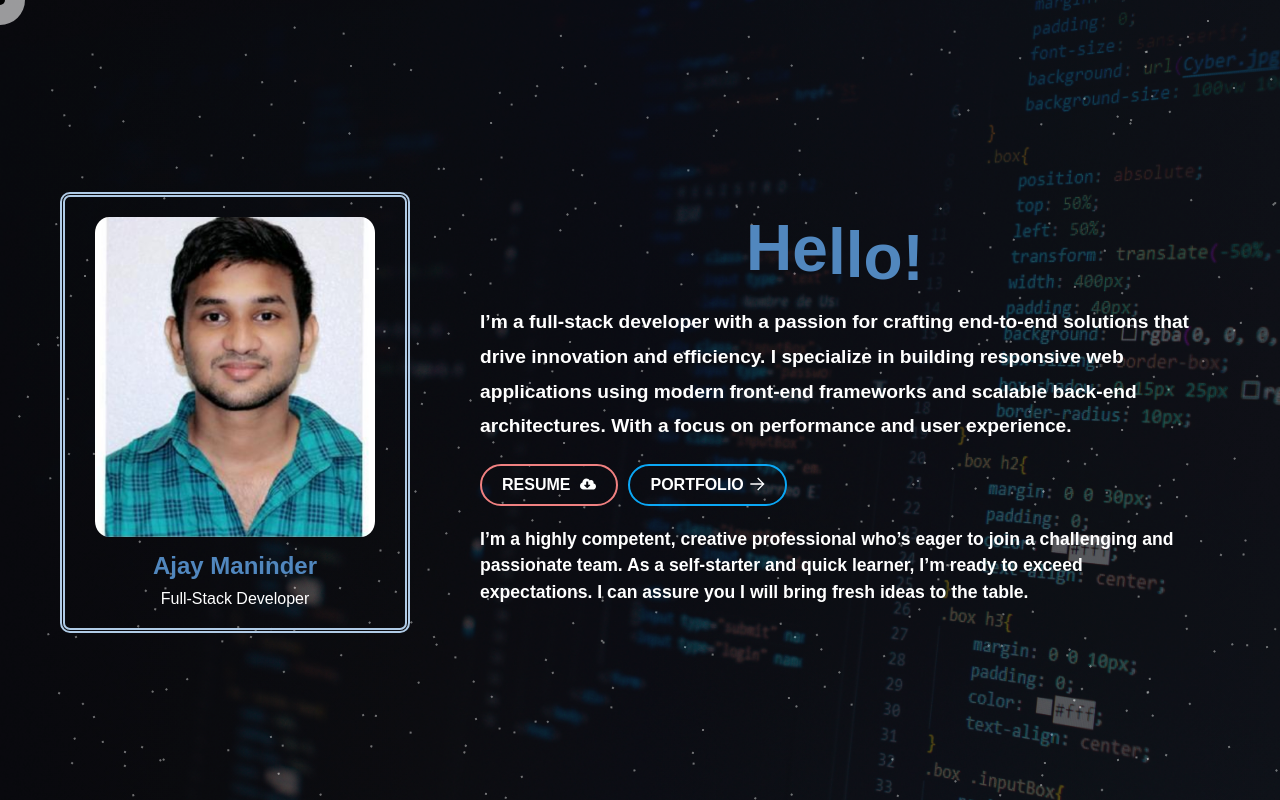
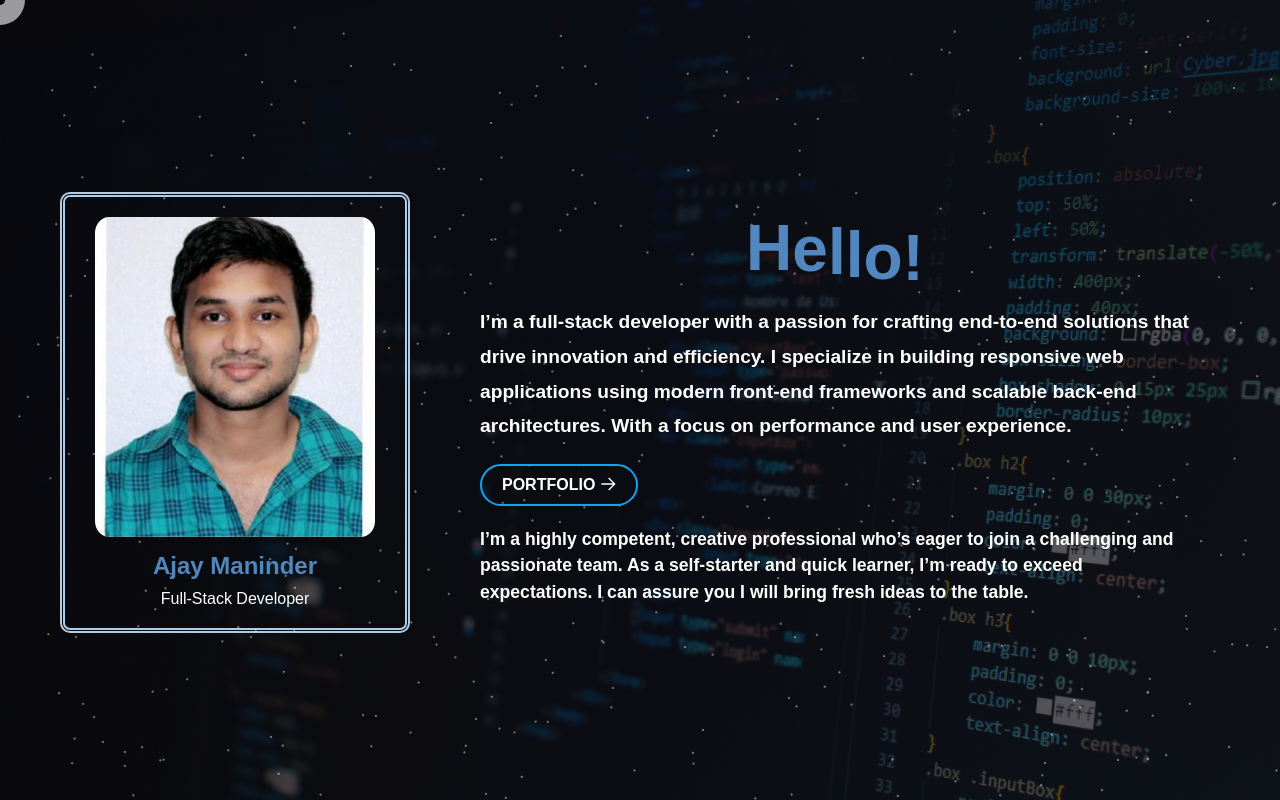
Before and after one commit to AjayManinder/my-portfolio, a React (Create React App) app: page / in a window 1280 px wide. Built offline with nearby package versions, Linux system fonts and the light colour scheme.

Commit message:
Update ProfileCard.js

```diff
--- a/src/components/ProfileCard/ProfileCard.js
+++ b/src/components/ProfileCard/ProfileCard.js
@@ -53,7 +53,7 @@ const ProfileCard = () => {
           With a focus on performance and user experience.
         </p>
         <div className="buttons">
-          <a className="resume-btn" href={Resume} download="Ajay_Resume">RESUME <FaCloudDownloadAlt/></a>
+          {/* <a className="resume-btn" href={Resume} download="Ajay_Resume">RESUME <FaCloudDownloadAlt/></a> */}
           <button className="portfolio-btn" onClick={PortfolioButtonClick}>PORTFOLIO <GrLinkNext /></button>
         </div>
         <p className="description">
```
